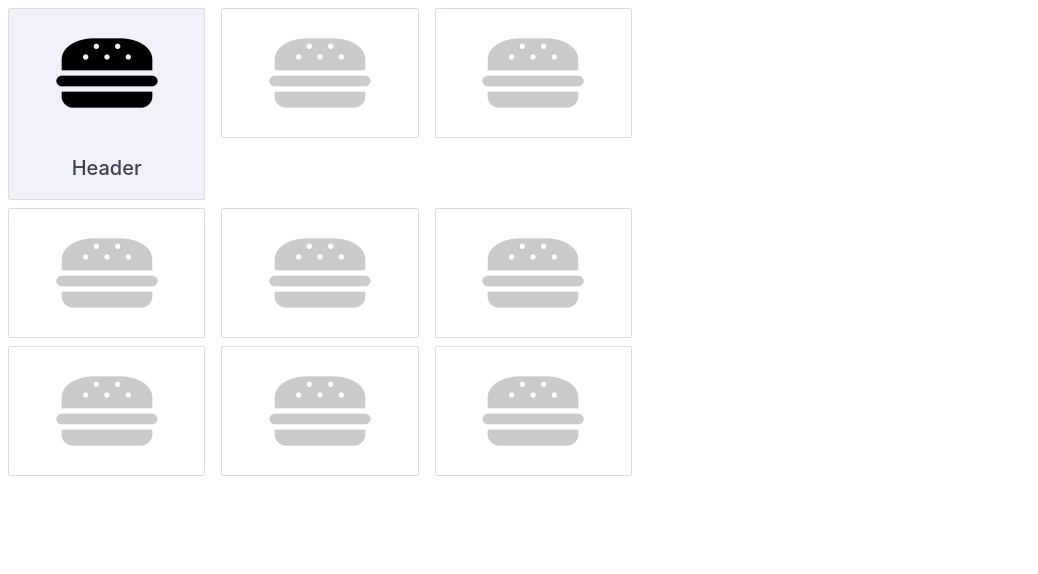
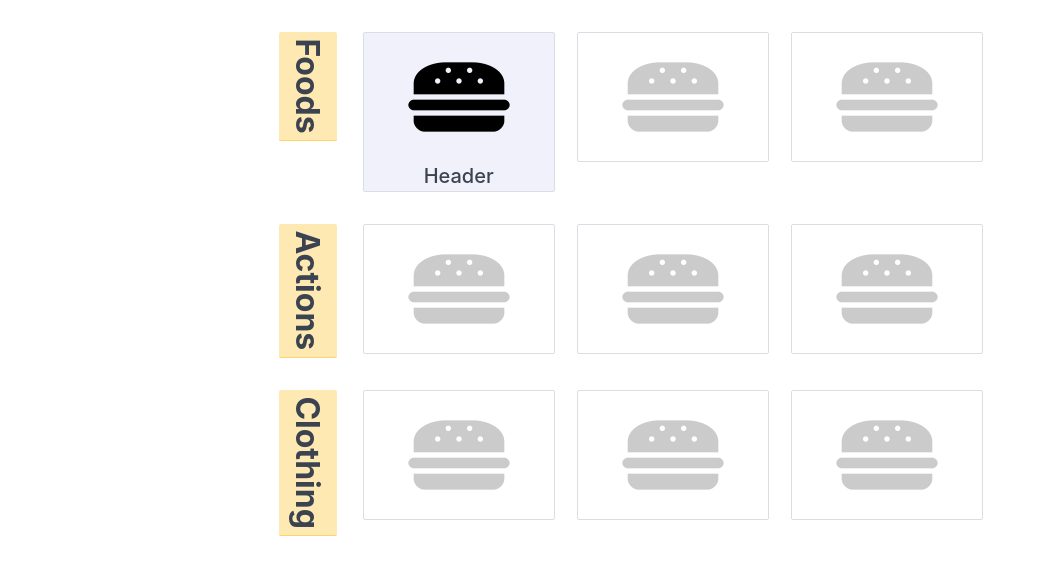
Before and after one commit to omerfarukabaci/Speechless-Helper, a plain HTML site: page index.html in a window 1280 px wide. Shown: the whole page, without its empty margins (0-1038 px from the left). Drawn offline with nearby package versions, Linux system fonts and the light colour scheme.

Commit message:
Change inline css codes in index.html and fix a bug in app.js

```diff
--- a/app.js
+++ b/app.js
@@ -60,9 +60,10 @@ var app = function(){
             else if (e.keyCode == '37') { // left arrow
                 makePassive(item);
                 if(item["index"] == 0)
-                    item["item"] = itemSize - 1;
+                    item["index"] = itemSize - 1;
                 else
                     item["index"] = item["index"] - 1;
+                console.log(item["index"]);
                 makeActive(item);
             }
             else if (e.keyCode == '39') { // right arrow
--- a/index.html
+++ b/index.html
@@ -11,34 +11,41 @@
 </head>
 
 <body>
-    <div class="container my-2">
+    <div class="container grid-md" style="margin-top: 2em;">
         <div class="columns">
             <div class="column col-2">
-                <div class="card">
+                <div style="width: 3em; height: 100%; margin-left: 50%;">
+                    <p style="font-size: 2em; writing-mode: vertical-lr; margin-top: auto; margin-bottom: auto;">
+                        <mark style="padding: 0.2em 0.3em;"><strong>Foods</strong></mark>
+                    </p>
+                </div>
+            </div>
+            <div class="column col-3">
+                <div class="card" style="width: 12em;">
                     <div class="card-image" style="align-self: center;">
                         <img src="img/meal.png" class="img-responsive" style="height:8em; opacity: 0.2;">
                     </div>
-                    <div class="card-header" style="align-self: center; display: none;">
+                    <div class="card-header" style="align-self: center; display: none; margin: 0; padding: 0;">
                         <div class="card-title h5">Header</div>
                     </div>
                 </div>
             </div>
-            <div class="column col-2">
-                <div class="card">
+            <div class="column col-3">
+                <div class="card" style="width: 12em;">
                     <div class="card-image" style="align-self: center;">
                         <img src="img/meal.png" class="img-responsive" style="height:8em; opacity: 0.2;">
                     </div>
-                    <div class="card-header" style="align-self: center; display: none;">
+                    <div class="card-header" style="align-self: center; display: none; margin: 0; padding: 0;">
                         <div class="card-title h5">Header</div>
                     </div>
                 </div>
             </div>
-            <div class="column col-2">
-                <div class="card">
+            <div class="column col-3">
+                <div class="card" style="width: 12em;">
                     <div class="card-image" style="align-self: center;">
                         <img src="img/meal.png" class="img-responsive" style="height:8em; opacity: 0.2;">
                     </div>
-                    <div class="card-header" style="align-self: center; display: none;">
+                    <div class="card-header" style="align-self: center; display: none; margin: 0; padding: 0;">
                         <div class="card-title h5">Header</div>
                     </div>
                 </div>
@@ -46,34 +53,41 @@
         </div>
     </div>
 
-    <div class="container my-2">
+    <div class="container grid-md" style="margin-top: 2em;">
         <div class="columns">
             <div class="column col-2">
-                <div class="card">
+                <div style="width: 3em; height: 100%; margin-left: 50%;">
+                    <p style="font-size: 2em; writing-mode: vertical-lr; margin-top: auto; margin-bottom: auto;">
+                        <mark style="padding: 0.2em 0.3em;"><strong>Actions</strong></mark>
+                    </p>
+                </div>
+            </div>
+            <div class="column col-3">
+                <div class="card" style="width: 12em;">
                     <div class="card-image" style="align-self: center;">
                         <img src="img/meal.png" class="img-responsive" style="height:8em; opacity: 0.2;">
                     </div>
-                    <div class="card-header" style="align-self: center; display: none;">
+                    <div class="card-header" style="align-self: center; display: none; margin: 0; padding: 0;">
                         <div class="card-title h5">Header</div>
                     </div>
                 </div>
             </div>
-            <div class="column col-2">
-                <div class="card">
+            <div class="column col-3">
+                <div class="card" style="width: 12em;">
                     <div class="card-image" style="align-self: center;">
                         <img src="img/meal.png" class="img-responsive" style="height:8em; opacity: 0.2;">
                     </div>
-                    <div class="card-header" style="align-self: center; display: none;">
+                    <div class="card-header" style="align-self: center; display: none; margin: 0; padding: 0;">
                         <div class="card-title h5">Header</div>
                     </div>
                 </div>
             </div>
-            <div class="column col-2">
-                <div class="card">
+            <div class="column col-3">
+                <div class="card" style="width: 12em;">
                     <div class="card-image" style="align-self: center;">
                         <img src="img/meal.png" class="img-responsive" style="height:8em; opacity: 0.2;">
                     </div>
-                    <div class="card-header" style="align-self: center; display: none;">
+                    <div class="card-header" style="align-self: center; display: none; margin: 0; padding: 0;">
                         <div class="card-title h5">Header</div>
                     </div>
                 </div>
@@ -81,34 +95,41 @@
         </div>
     </div>
 
-    <div class="container my-2">
+    <div class="container grid-md" style="margin-top: 2em;">
         <div class="columns">
             <div class="column col-2">
-                <div class="card">
+                <div style="width: 3em; height: 100%; margin-left: 50%;">
+                    <p style="font-size: 2em; writing-mode: vertical-lr; margin-top: auto; margin-bottom: auto;">
+                        <mark style="padding: 0.2em 0.3em;"><strong>Clothing</strong></mark>
+                    </p>
+                </div>
+            </div>
+            <div class="column col-3">
+                <div class="card" style="width: 12em;">
                     <div class="card-image" style="align-self: center;">
                         <img src="img/meal.png" class="img-responsive" style="height:8em; opacity: 0.2;">
                     </div>
-                    <div class="card-header" style="align-self: center; display: none;">
+                    <div class="card-header" style="align-self: center; display: none; margin: 0; padding: 0;">
                         <div class="card-title h5">Header</div>
                     </div>
                 </div>
             </div>
-            <div class="column col-2">
-                <div class="card">
+            <div class="column col-3">
+                <div class="card" style="width: 12em;">
                     <div class="card-image" style="align-self: center;">
                         <img src="img/meal.png" class="img-responsive" style="height:8em; opacity: 0.2;">
                     </div>
-                    <div class="card-header" style="align-self: center; display: none;">
+                    <div class="card-header" style="align-self: center; display: none; margin: 0; padding: 0;">
                         <div class="card-title h5">Header</div>
                     </div>
                 </div>
             </div>
-            <div class="column col-2">
-                <div class="card">
+            <div class="column col-3">
+                <div class="card" style="width: 12em;">
                     <div class="card-image" style="align-self: center;">
                         <img src="img/meal.png" class="img-responsive" style="height:8em; opacity: 0.2;">
                     </div>
-                    <div class="card-header" style="align-self: center; display: none;">
+                    <div class="card-header" style="align-self: center; display: none; margin: 0; padding: 0;">
                         <div class="card-title h5">Header</div>
                     </div>
                 </div>
```
